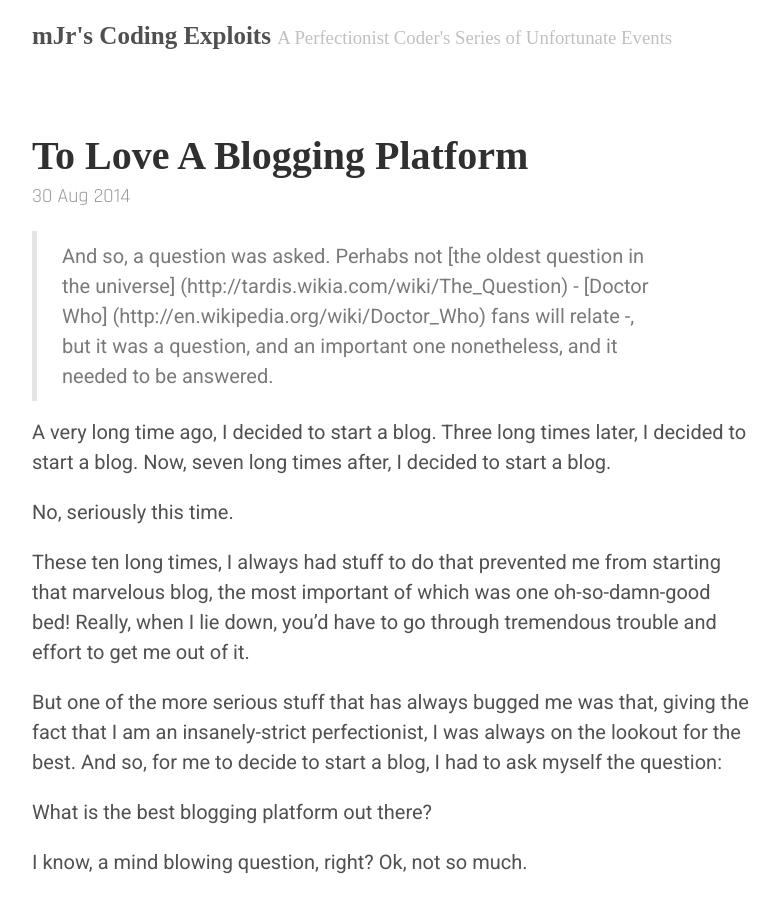
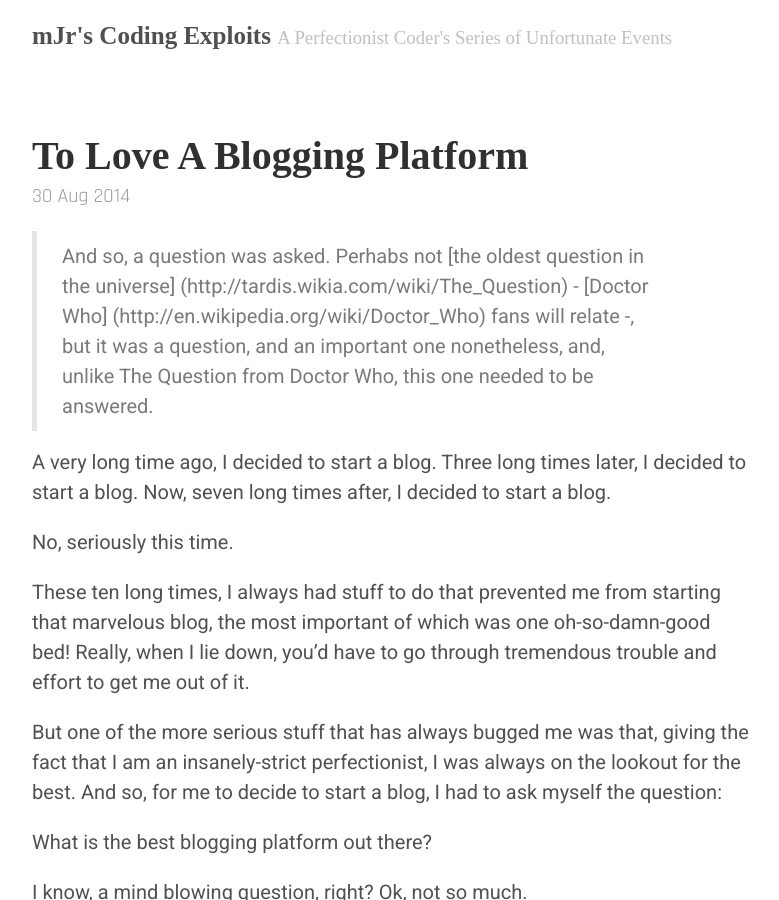
Before and after one commit to mustafajnr/mustafajnr.github.io, a Jekyll site: the page built from _posts/2014-08-30-to-love-a-blogging-platform.md, in a window 1280 px wide and 900 px high. Shown: the whole window, without its empty margins (248-1027 px from the left). Built offline with Jekyll 4.4.1, drawn with Linux system fonts in a browser that asks for light colours; some web fonts are replaced; Markdown is read by kramdown in place of the engine named in the settings.

Commit message:
Updated 2014-08-30-to-love-a-blogging-platform.md

```diff
--- a/_posts/2014-08-30-to-love-a-blogging-platform.md
+++ b/_posts/2014-08-30-to-love-a-blogging-platform.md
@@ -4,7 +4,7 @@ title: To Love A Blogging Platform
 published: true
 ---
 
->And so, a question was asked. Perhabs not [the oldest question in the universe] (http://tardis.wikia.com/wiki/The_Question) - [Doctor Who] (http://en.wikipedia.org/wiki/Doctor_Who) fans will relate -, but it was a question, and an important one nonetheless, and it needed to be answered.
+>And so, a question was asked. Perhabs not [the oldest question in the universe] (http://tardis.wikia.com/wiki/The_Question) - [Doctor Who] (http://en.wikipedia.org/wiki/Doctor_Who) fans will relate -, but it was a question, and an important one nonetheless, and, unlike The Question from Doctor Who, this one needed to be answered.
 
 A very long time ago, I decided to start a blog. Three long times later, I decided to start a blog. Now, seven long times after, I decided to start a blog.
 
```
